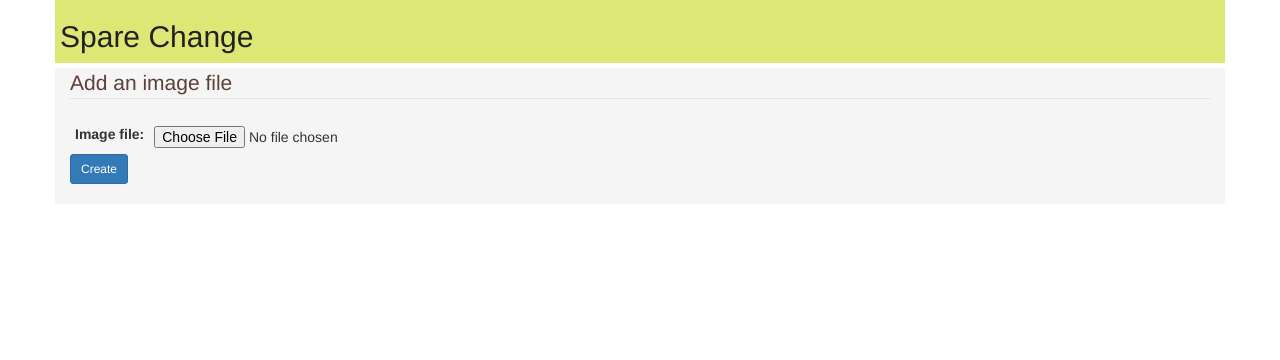
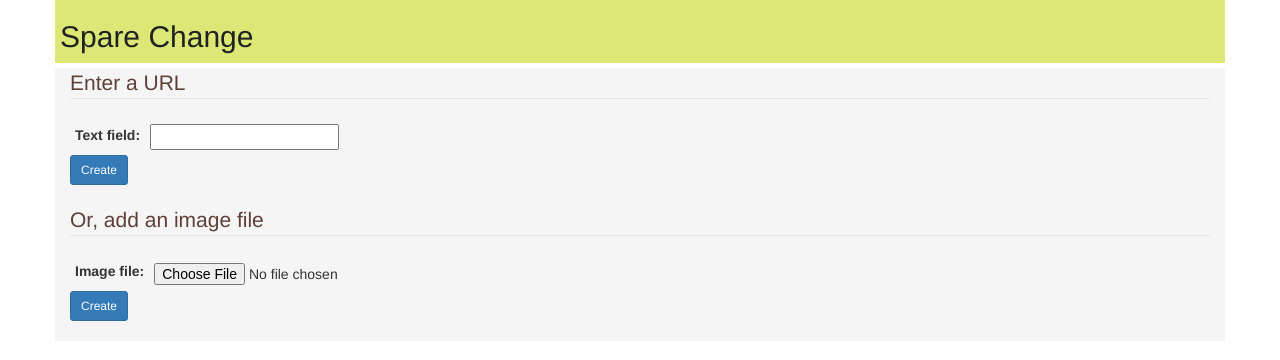
Before and after one commit to Spenca/sparechange, a Django app: page / in a window 1280 px wide. Shown: the top 360 px of the page. Run offline with Django 3.2, Linux system fonts and the light colour scheme; some libraries are stand-ins or nearby versions.

Commit message:
Implement two different methods of image analysis

```diff
--- a/sparechange/forms.py
+++ b/sparechange/forms.py
@@ -1,4 +1,7 @@
-from django.forms import Form, FileField
+from django.forms import CharField, FileField, Form
+
+class TextForm(Form):
+	text_field = CharField()
 
 class UploadForm(Form):
 	image_file = FileField()
--- a/sparechange/views.py
+++ b/sparechange/views.py
@@ -1,24 +1,38 @@
 from django.http import HttpResponseRedirect
 from django.shortcuts import render
 from django.views.generic.base import TemplateView
-from .forms import UploadForm
+from .forms import TextForm, UploadForm
+import requests
 
 class IndexView(TemplateView):
     template_name = 'index.html'
 
-    def get_context_and_render(self, request, upload_form):
+    def get_context_and_render(self, request, text_form, upload_form):
         context = {
+            'text_form': text_form,
             'upload_form': upload_form,
         }
         return render(request, self.template_name, context)
 
     def get(self, request, *args, **kwargs):
+        text_form = TextForm()
         upload_form = UploadForm()
-        return self.get_context_and_render(request, upload_form)
+        return self.get_context_and_render(request, text_form, upload_form)
 
     def post(self, request, *args, **kwargs):
+        text_form = TextForm(request.POST)
         upload_form = UploadForm(request.POST, request.FILES)
-        if upload_form.is_valid():
-            print 'implementation required'
-            # handle_files(request.FILES.get('image_file'))
+        if text_form.is_valid():
+            body_url = text_form.cleaned_data['text_field']
+            url = 'https://southcentralus.api.cognitive.microsoft.com/customvision/v1.0/Prediction/28c59880-0bd7-4640-a827-3ec095e9f0b6/url?iterationId=c4891dc9-c410-4c1e-9d89-acd600b3cd82'
+            headers = {'Prediction-Key': 'a92ded792ef54446a4d5fb41d0b5184f', 'Content-Type': 'application/json'}
+            r = requests.post(url, json = {"Url": body_url}, headers=headers)
+            print r.content
             return HttpResponseRedirect('/')
+        elif upload_form.is_valid():
+            url = 'https://southcentralus.api.cognitive.microsoft.com/customvision/v1.0/Prediction/28c59880-0bd7-4640-a827-3ec095e9f0b6/image?iterationId=c4891dc9-c410-4c1e-9d89-acd600b3cd82'
+            data = request.FILES.get('image_file')
+            headers = {'Prediction-Key': 'a92ded792ef54446a4d5fb41d0b5184f', 'Content-Type': 'application/octet-stream'}
+            r = requests.post(url, data = data, headers=headers)
+            print r.content
+            return HttpResponseRedirect('/')
--- a/templates/index.html
+++ b/templates/index.html
@@ -7,10 +7,22 @@ Spare Change
 
 {% block body %}
     <div class="container graybg">
+        <form method="POST">
+            {% csrf_token %}
+            <fieldset>
+                <legend>Enter a URL</legend>
+                <table class="table-condensed">
+                    <thead>
+                    {{text_form}}
+                    </thead>
+                </table>
+                <input class="btn btn-primary btn-sm" type="submit" name="" value="Create">
+            </fieldset>
+        </form><br>
         <form method="POST" enctype="multipart/form-data">
             {% csrf_token %}
             <fieldset>
-            <legend>Add an image file</legend>
+            <legend>Or, add an image file</legend>
                 <table class="table-condensed">
                     <thead>
                     {{upload_form}}
```
